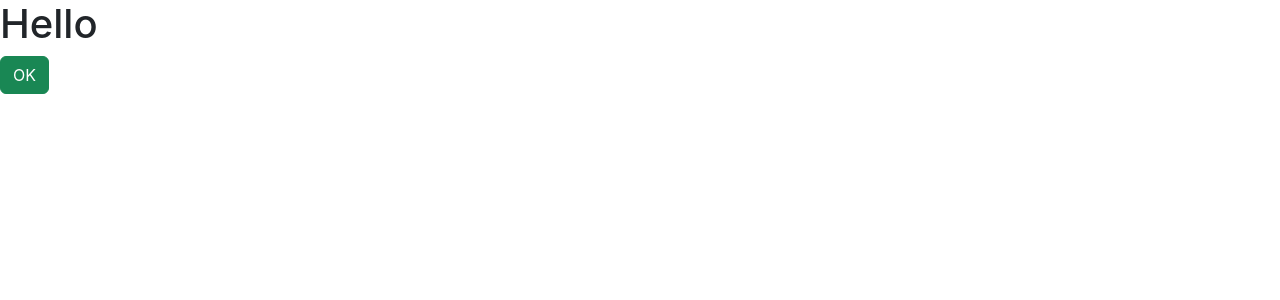
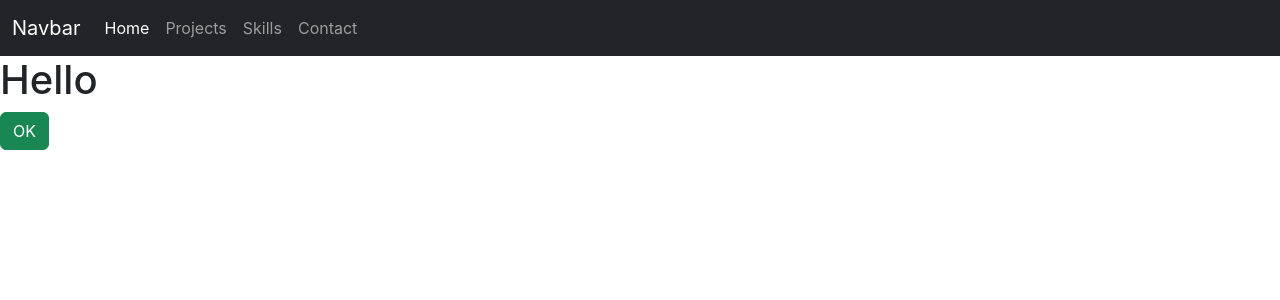
Before and after one commit to MedAli-Hafi/portfolio, a React (Create React App) app: page / in a window 1280 px wide. Shown: the top 300 px of the page. Built offline with nearby package versions, Linux system fonts and the light colour scheme.

Commit message:
Add the Navbar component

```diff
--- a/src/App.js
+++ b/src/App.js
@@ -1,7 +1,8 @@
-
+import Navbar from "./components/Navbar";
 function App() {
   return (
    <div>
+    <Navbar />
 <h1>Hello</h1>
 <button className="btn btn-success">OK</button>
    </div>
--- /dev/null
+++ b/src/components/Navbar.js
@@ -0,0 +1,32 @@
+import React from 'react'
+function Navbar() {
+  return (
+    <nav className="navbar navbar-expand-lg navbar-dark bg-dark">
+      <div className="container-fluid">
+        <a className="navbar-brand" href="#">Navbar</a>
+        <button className="navbar-toggler" type="button" data-bs-toggle="collapse" data-bs-target="#navbarNav" aria-controls="navbarNav" aria-expanded="false" aria-label="Toggle navigation">
+          <span className="navbar-toggler-icon"></span>
+        </button>
+        <div className="collapse navbar-collapse" id="navbarNav">
+          <ul className="navbar-nav">
+            <li className="nav-item">
+              <a className="nav-link active" aria-current="page" href="#">Home</a>
+            </li>
+            <li className="nav-item">
+              <a className="nav-link" href="#">Projects</a>
+            </li>
+            <li className="nav-item">
+              <a className="nav-link" href="#">Skills</a>
+            </li>
+            <li className="nav-item">
+              <a className="nav-link" href="#">Contact</a>
+            </li>
+
+          </ul>
+        </div>
+      </div>
+    </nav>
+  )
+
+}
+export default Navbar
```
